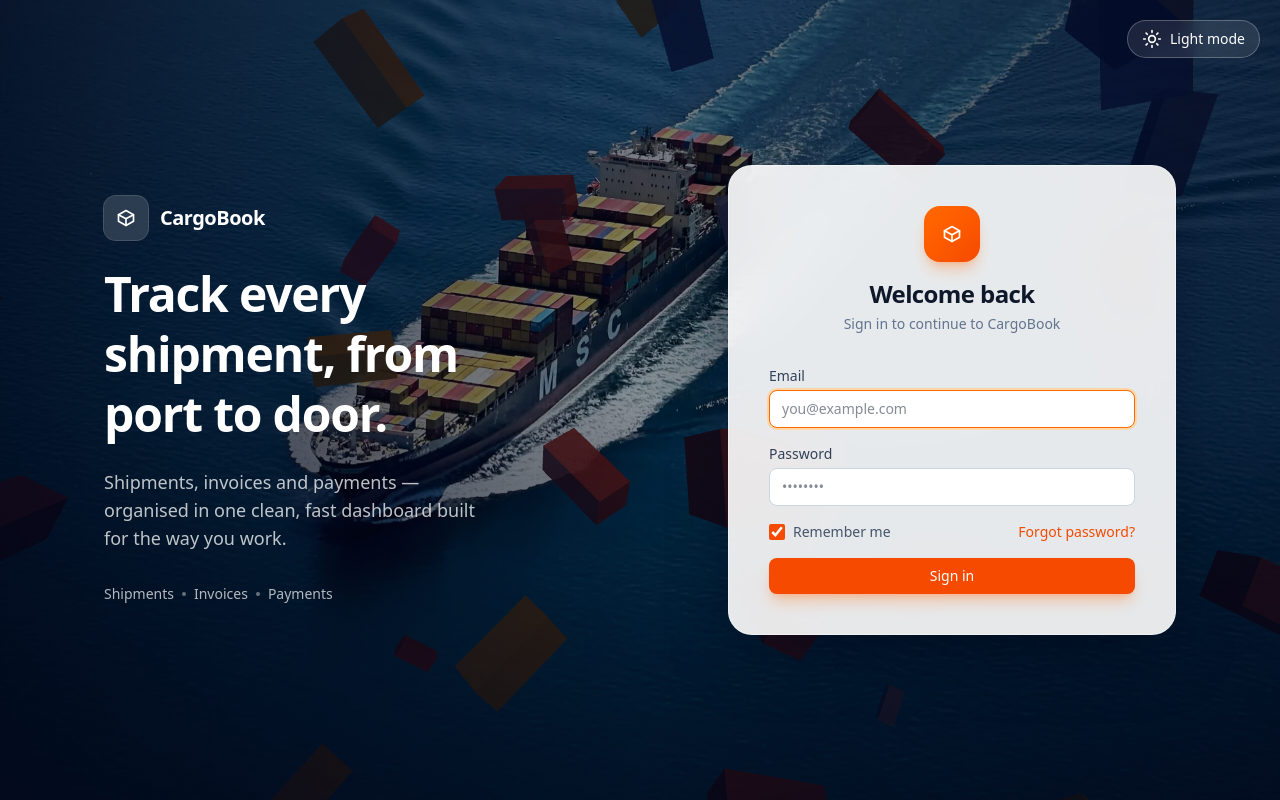
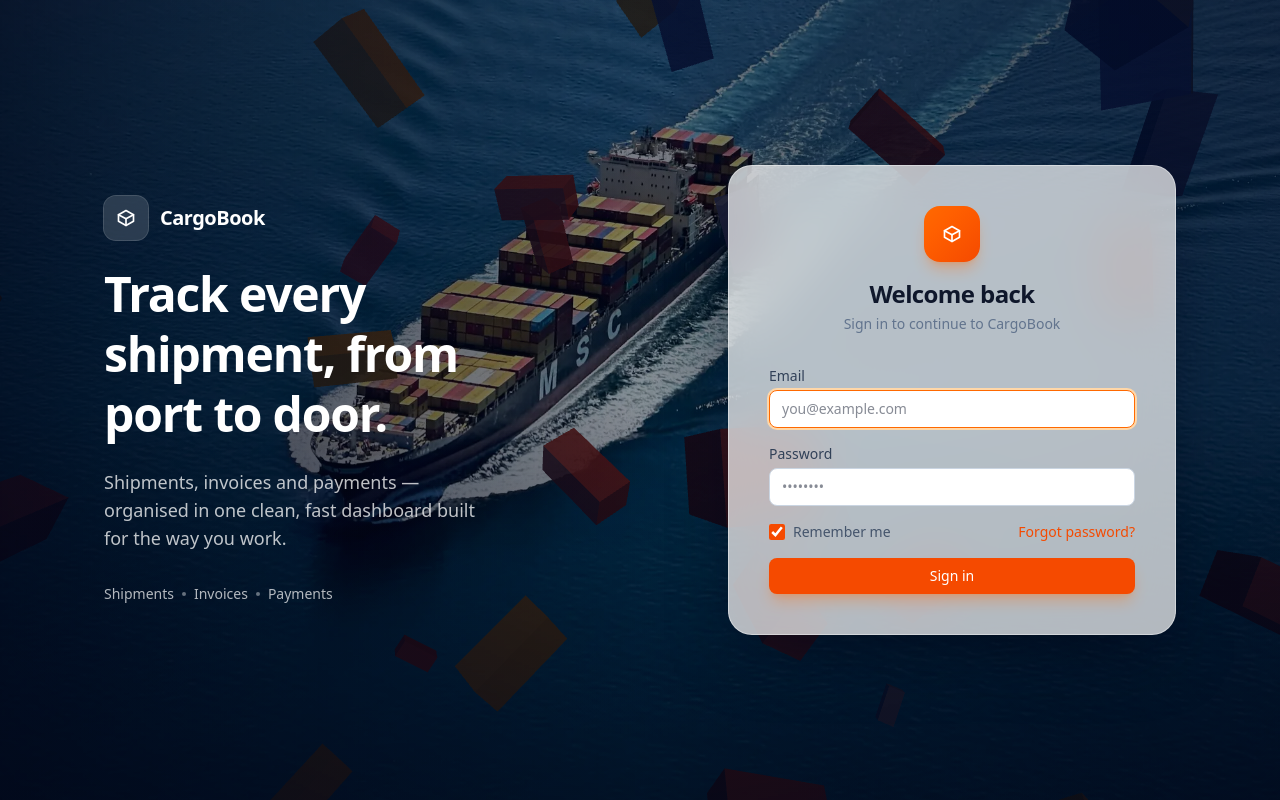
Before and after one commit to buksut11/CargoManagementSystem, a Next.js app: page /login in a window 1280 px wide. Built offline with nearby package versions, Linux system fonts and the light colour scheme; no server answers.

Commit message:
Remove theme toggle from login page and make the auth card more translucent
Co-Authored-By: Claude Opus 4.8 <noreply@anthropic.com>
Claude-Session: https://claude.ai/code/session_01115zmP9wR7BUYKoa5zABv5

```diff
--- a/app/login/page.tsx
+++ b/app/login/page.tsx
@@ -7,7 +7,6 @@ import gsap from "gsap";
 import { supabase, isConfigured } from "@/lib/supabase";
 import { Button, ErrorNote, Field, Input } from "@/components/ui";
 import { BoxIcon } from "@/components/icons";
-import { ThemeToggle } from "@/components/theme-toggle";
 
 // WebGL backdrop is client-only and lazy-loaded so it never blocks first paint.
 const ThreeBackground = dynamic(
@@ -40,7 +39,7 @@ export default function LoginPage() {
     }
   }, []);
 
-  // GSAP entrance: the toggle, hero and card cascade in on load.
+  // GSAP entrance: the hero and card cascade in on load.
   useEffect(() => {
     const reduce = window.matchMedia("(prefers-reduced-motion: reduce)").matches;
     const ctx = gsap.context(() => {
@@ -133,14 +132,6 @@ export default function LoginPage() {
         aria-hidden
       />
 
-      {/* Theme toggle, top-right. */}
-      <div data-animate style={{ opacity: 0 }} className="absolute right-5 top-5 z-20">
-        <ThemeToggle
-          className="flex items-center gap-2 rounded-full border border-white/25 bg-white/10 px-3.5 py-2 text-sm font-medium text-white backdrop-blur transition-colors hover:bg-white/20"
-          labelClass="hidden sm:inline"
-        />
-      </div>
-
       <div className="relative z-10 mx-auto flex w-full max-w-6xl flex-1 flex-col items-center justify-center gap-12 px-6 py-10 lg:flex-row lg:justify-between lg:px-10">
         {/* Brand hero — desktop only */}
         <section
@@ -174,7 +165,7 @@ export default function LoginPage() {
         <div
           data-animate
           style={{ opacity: 0 }}
-          className="w-full max-w-md rounded-3xl border border-white/40 bg-white/90 p-8 shadow-[0_25px_70px_-20px_rgba(2,6,23,0.7)] backdrop-blur-xl dark:border-white/10 dark:bg-slate-900/80 sm:p-10"
+          className="w-full max-w-md rounded-3xl border border-white/40 bg-white/70 p-8 shadow-[0_25px_70px_-20px_rgba(2,6,23,0.7)] backdrop-blur-xl dark:border-white/10 dark:bg-slate-900/60 sm:p-10"
         >
           <div className="mb-8 text-center">
             <div className="mx-auto mb-4 flex h-14 w-14 items-center justify-center rounded-2xl bg-gradient-to-br from-orange-500 to-orange-600 text-white shadow-lg shadow-orange-500/30">
```
